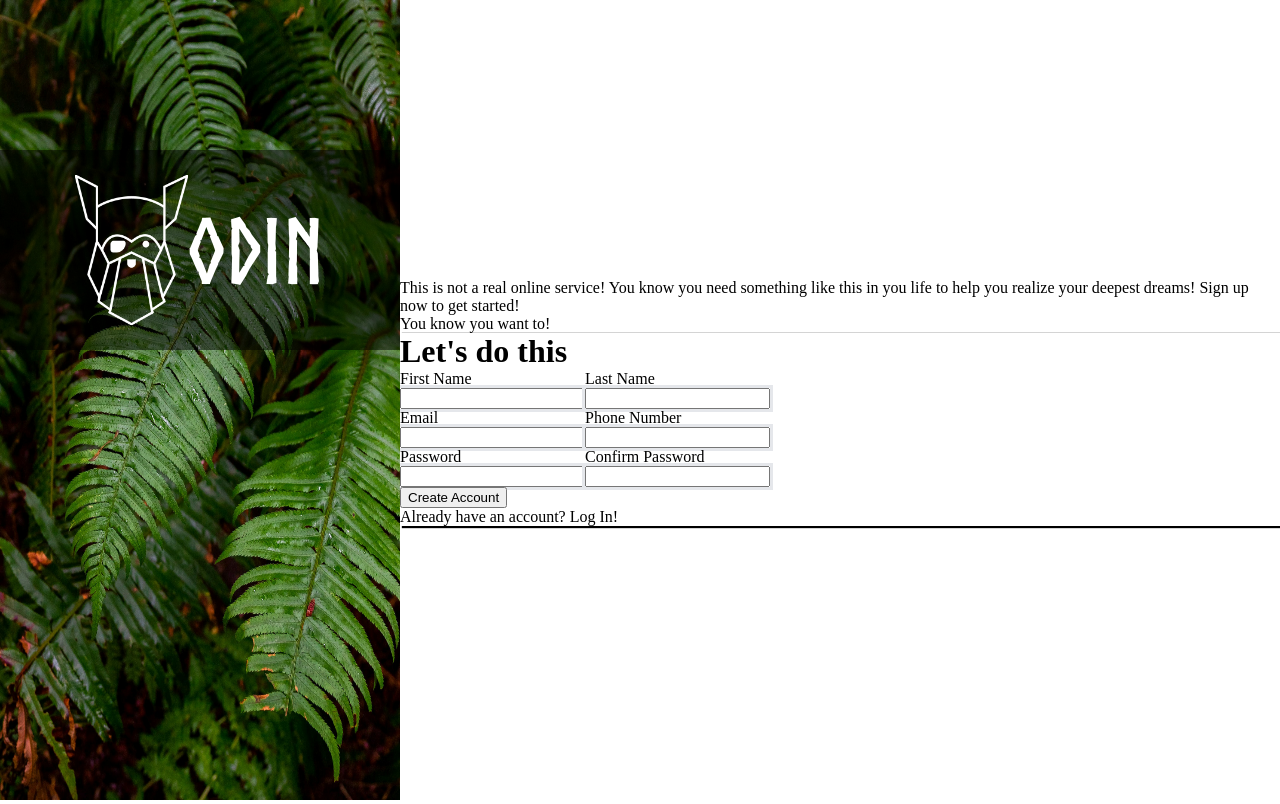
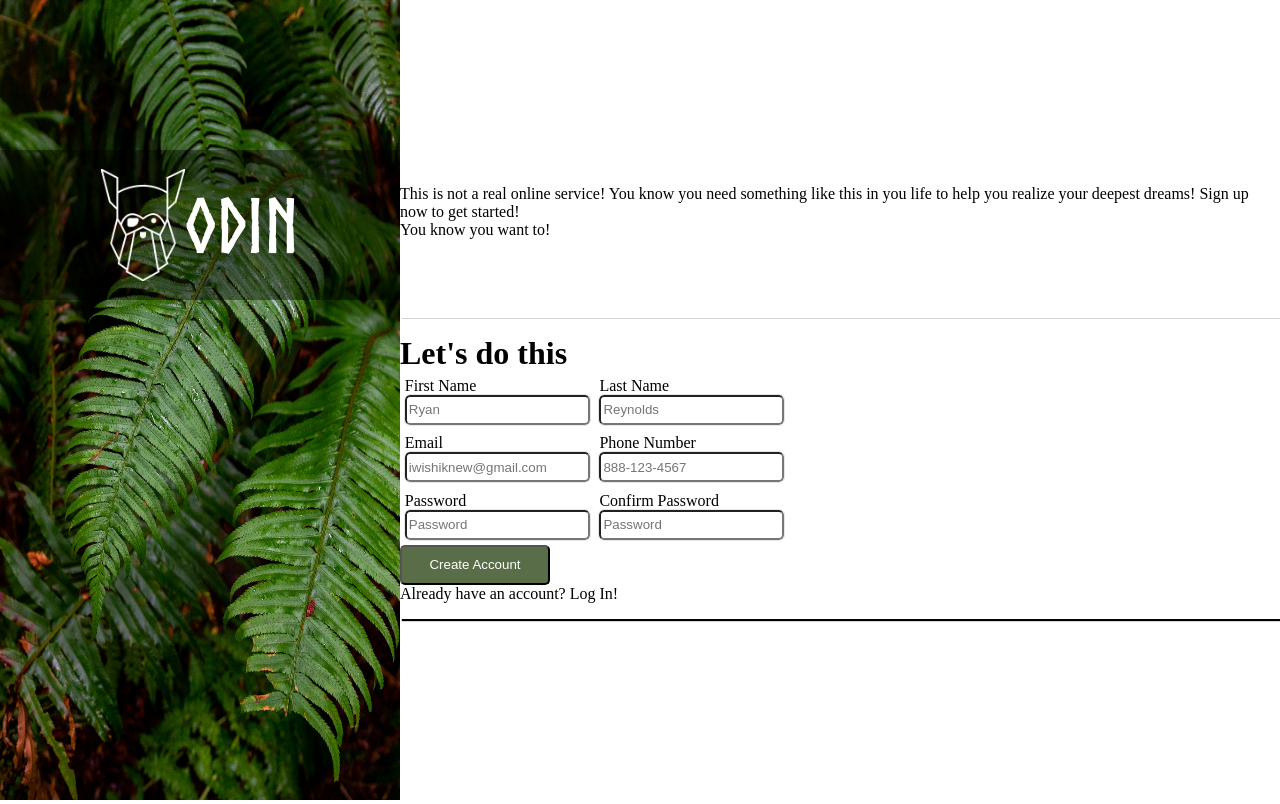
Before and after one commit to cjluzroque/odin-form, a plain HTML site: page index.html in a window 1280 px wide. Drawn offline with Linux system fonts and the light colour scheme.

Commit message:
Edit styles and add validation and pattern for password

```diff
--- a/index.html
+++ b/index.html
@@ -32,31 +32,45 @@
                 <div class="form-row">
                     <div class="input">
                         <label for="first-name">First Name</label>
-                        <input required type="text" name="first-name" />
+                        <input required type="text" name="first-name" placeholder="Ryan" />
                     </div>
                     <div class="input">
                         <label for="last-name">Last Name</label>
-                        <input required type="text" name="last-name" />
+                        <input required type="text" name="last-name" placeholder="Reynolds" />
                     </div>
                 </div>
                 <div class="form-row">
                     <div class="input">
                         <label for="email">Email</label>
-                        <input required type="email" name="email" />
+                        <input required type="email" name="email" placeholder="iwishiknew@gmail.com" />
                     </div>
                     <div class="input">
                         <label for="phone">Phone Number</label>
-                        <input required type="tel" name="phone" />
+                        <input required type="tel" name="phone" placeholder="888-123-4567" />
                     </div>
                 </div>
                 <div class="form-row">
                     <div class="input">
                         <label for="password">Password</label>
-                        <input required type="password" name="password" />
+                        <input
+                            required
+                            type="password"
+                            name="password"
+                            minlength="8"
+                            pattern="^(?=.*[A-Za-z])(?=.*\d)[A-Za-z\d]{8,}$"
+                            title="Password must contain at least one letter and one number, minimum 8 characters"
+                            placeholder="Password"/>
                     </div>
                     <div class="input">
                         <label for="confirm-pass">Confirm Password</label>
-                        <input required type="password" name="confirm-pass" />
+                        <input
+                            required
+                            type="password"
+                            name="password"
+                            minlength="8"
+                            pattern="^(?=.*[A-Za-z])(?=.*\d)[A-Za-z\d]{8,}$"
+                            title="Password must contain at least one letter and one number, minimum 8 characters"
+                            placeholder="Password"/>
                     </div>
                 </div>
                 <button>Create Account</button>
--- a/styles.css
+++ b/styles.css
@@ -15,6 +15,7 @@
     --darker-gray: ;
     --clr-success: green;
     --clr-error: red;
+    --inp-focus: lightblue;
 }
 
 body {
@@ -39,18 +40,18 @@ body {
     right: 0;
     top: 150px;
     margin: auto;
-    height: 200px;
-    background: rgba(0, 0, 0, .5);
+    height: 150px;
+    background: rgba(0, 0, 0, .4);
 }
 
 .logo-image {
-    height: 150px;
+    height: 75%;
 }
 
 .logo-text {
     color: white;
     font-family: "norse";
-    font-size: 90px;
+    font-size: 75px;
 }
 
 .right {
@@ -70,20 +71,43 @@ body {
 .input {
     display: flex;
     flex-direction: column;
+    justify-content: center;
+    margin: 0.3em;
+}
+
+.desc {
+    margin-bottom: 5rem;
+}
+
+.form-area {
+    height: 300px;
+    padding-top: 1em;
+    padding-bottom: 1em;
 }
 
 input {
-    outline: 3px solid var(--light-border);
+    outline: 1px solid var(--light-border);
+    border-radius: 5px;
+    height: 30px;
 }
 
-input:user-valid {
-    outline-color: var(--clr-success);
+input:not(:placeholder-shown):valid {
+    outline: 2px solid var(--clr-success);
 }
 
-input:user-invalid {
-    outline-color: var(--clr-error);
+input:not(:placeholder-shown):invalid {
+    outline: 2px solid var(--clr-error);
 }
 
 input:focus {
-    box-shadow: inset 3px 3px darkgray;
+    /* box-shadow: inset 1px 1px var(--inp-focus); */
+    outline: 2px solid var(--inp-focus);
 }
+
+button {
+    background-color: #596D48;
+    color: white;
+    height: 40px;
+    width: 150px;
+    border-radius: 5px;
+}
```
